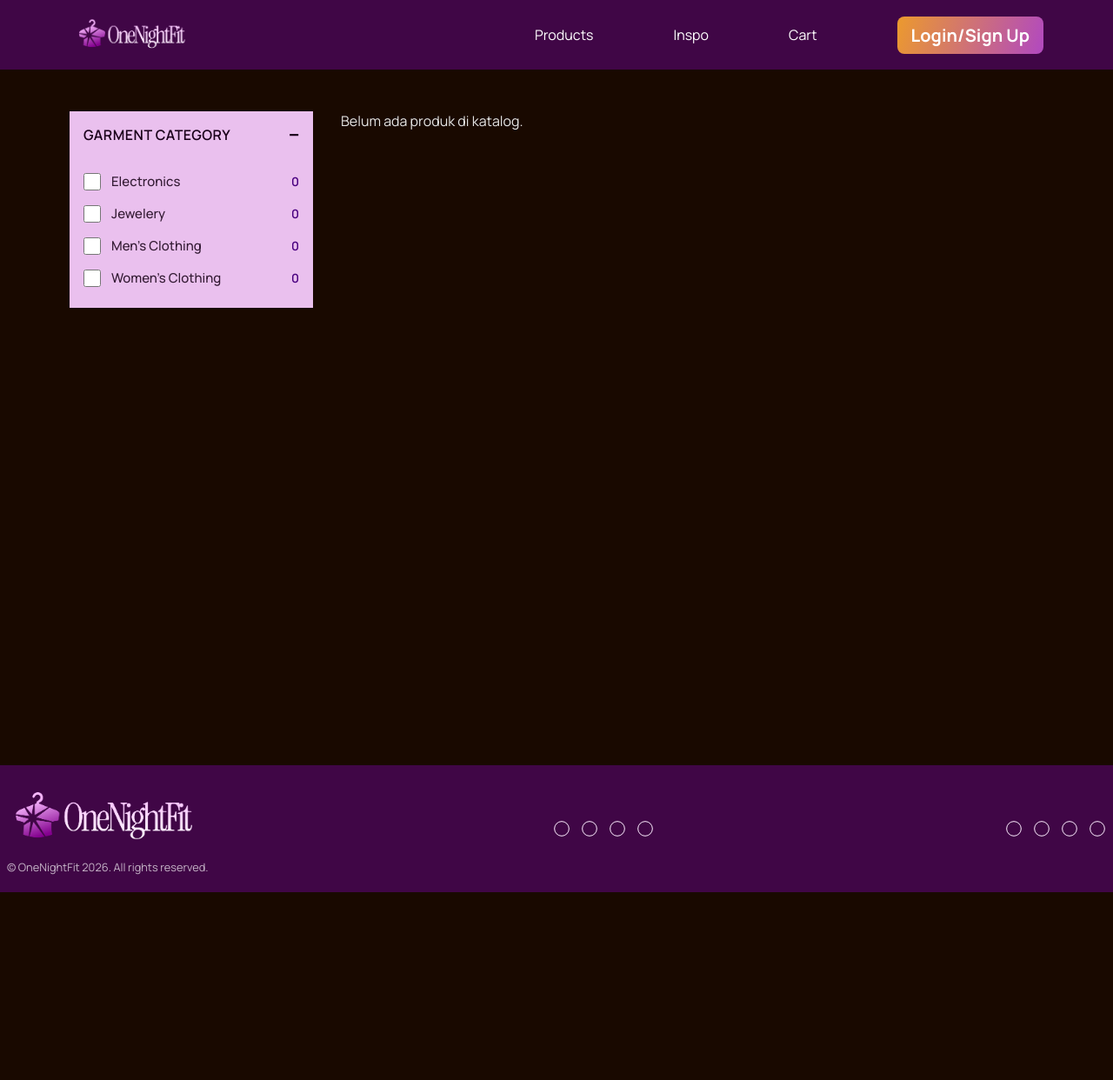
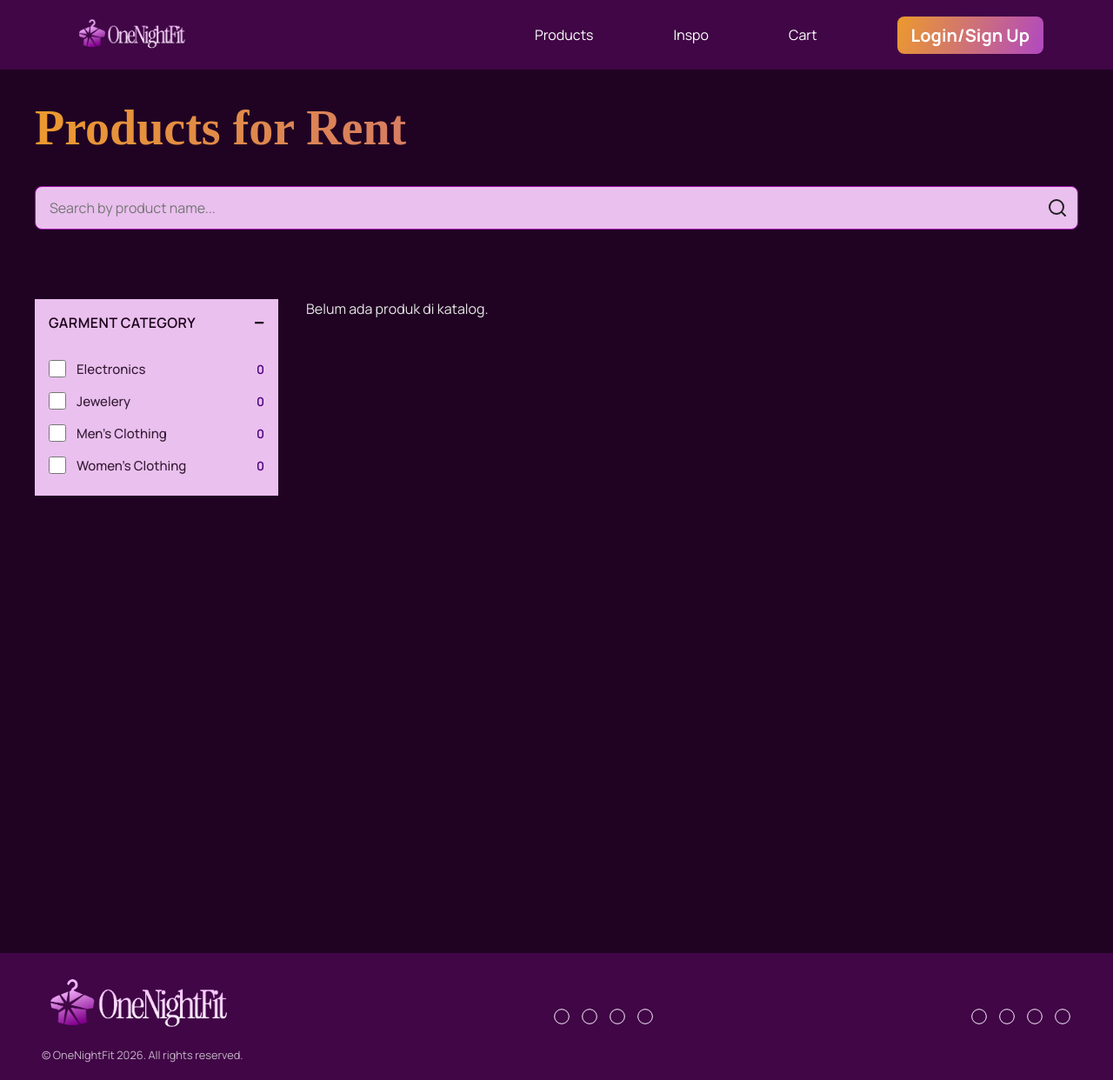
Before and after one commit to OneNightFit/OneNightFit, a Django app: page /catalog/ in a window 1280 px wide. Shown: the whole page at 87% size. Before the commit the page ends 1026 px from the top, so only its background shows below. Run offline with Django 5.2, Linux system fonts and the light colour scheme; data that the repository does not hold is empty; some web fonts are replaced.

Commit message:
feat(catalog): add search product feature

```diff
--- a/catalog/views.py
+++ b/catalog/views.py
@@ -60,6 +60,7 @@ def catalog_list(request):
         'categories': categories_data,
         'category_choices': Product.PRODUCT_CATEGORY,
         'selected_categories': selected_categories,
+        'search_query': request.GET.get('q', '').strip(),
         'form': ProductForm(),
         'update_form': ProductForm(auto_id='update_%s'),
     }
@@ -69,12 +70,15 @@ def catalog_list(request):
 
 def get_products_json(request):
     selected_categories = request.GET.getlist('category')
+    search_query = request.GET.get('q', '').strip()
     products = Product.objects.select_related('seller').prefetch_related('wishlisted_by', 'ratings')
 
     if is_seller(request.user):
         products = products.filter(seller=request.user)
     if selected_categories:
         products = products.filter(category__in=selected_categories)
+    if search_query:
+        products = products.filter(name__icontains=search_query)
 
     data = []
     for product in products:
--- a/static/css/catalog.css
+++ b/static/css/catalog.css
@@ -1,12 +1,81 @@
+:root {
+    --gradient_primary: linear-gradient(107deg, #FCB005 -27.34%, #B34BBC 96.87%);
+}
+.container {
+    max-width: 1200px;
+    margin: 0 auto;
+}
+
 /* ==========================================================================
    CATALOG PAGE LAYOUT
    ========================================================================== */
+
+.header {
+    padding: 2rem 0;
+    text-align: left;
+    display: flex;
+    flex-direction: column;
+    gap: 2rem;
+}
+
+.header h1 {
+    background: var(--gradient_primary);
+    -webkit-background-clip: text;
+    -webkit-text-fill-color: transparent;
+}
+
+.catalog-search {
+    display: block;
+    width: 100%;
+    padding-top: 0 1rem;
+}
+/*
+.catalog-search__label {
+    display: block;
+    margin-bottom: 0.5rem;
+    color: var(--neutral_100);
+    font-weight: 600;
+} */
+
+.catalog-search input {
+    box-sizing: border-box;
+    width: 100%;
+    padding: 0.8rem 1rem;
+    border: 1px solid var(--primary_500);
+    border-radius: 0.5rem;
+    background: var(--primary_100);
+    color: var(--secondary_950);
+    font: inherit;
+}
+
+.catalog-search__field {
+    position: relative;
+}
+
+.catalog-search__field input {
+    padding-right: 3.5rem;
+}
+
+.catalog-search__icon {
+    position: absolute;
+    top: 50%;
+    right: 0.75rem;
+    width: 1.5rem;
+    height: 1.5rem;
+    transform: translateY(-50%);
+    pointer-events: none;
+}
+
+.catalog-search input:focus-visible {
+    outline: 2px solid var(--primary_300);
+    outline-offset: 2px;
+}
+
 .catalog-container {
     display: grid;
     grid-template-columns: 280px 1fr;
     gap: 2rem;
-    padding: 3rem 5rem;
-    background-color: var(--secondary_950);
+    padding: 3rem 0rem;
     color: var(--neutral_100);
     min-height: 100vh;
 }
--- a/templates/catalog/catalog.html
+++ b/templates/catalog/catalog.html
@@ -10,7 +10,17 @@
 {% block content %}
     <main>
         <div class="header">
-            <!-- #TODO: Search Bar -->
+            <h1>Products for Rent</h1>
+            <div class="catalog-search">
+                <!-- <label class="catalog-search__label" for="catalog-search-input">Search products</label> -->
+                <div class="catalog-search__field">
+                    <input id="catalog-search-input" type="search" name="q" value="{{ search_query }}"
+                        placeholder="Search by product name..." autocomplete="off" aria-controls="grid">
+                    <svg class="catalog-search__icon" xmlns="http://www.w3.org/2000/svg" width="48" height="48" viewBox="0 0 48 48" fill="none" aria-hidden="true" focusable="false">
+                        <path d="M42 42L33.3 33.3M38 22C38 30.8366 30.8366 38 22 38C13.1634 38 6 30.8366 6 22C6 13.1634 13.1634 6 22 6C30.8366 6 38 13.1634 38 22Z" stroke-width="4" stroke-linecap="round" stroke-linejoin="round" stroke="#1E1E1E"/>
+                    </svg>
+                </div>
+            </div>
         </div>
         <div class="catalog-container">
             <div class="product-sidebar">
@@ -22,6 +32,7 @@
                 {% endif %}
                 <div class="filters">
                     <form method="GET" action="{% url 'catalog:catalog_list' %}" id="filter-form">
+                        <input type="hidden" name="q" value="{{ search_query }}" id="filter-search-query">
                         <div class="filter-card">
                             <div class="filter-header" id="filter-header">
                                 <p class="filter-title">GARMENT CATEGORY</p>
@@ -112,6 +123,7 @@
         const CART_URL = "{% url 'catalog:add_to_cart' '00000000-0000-0000-0000-000000000000' %}";
 
         const selectedCategories = JSON.parse(document.getElementById('selected-categories').textContent);
+        const searchInput = document.getElementById('catalog-search-input');
         const productsById = new Map();
         let productsAbortController;
 
@@ -221,6 +233,7 @@
 
                 const params = new URLSearchParams();
                 selectedCategories.forEach(c => params.append('category', c));
+                if (searchInput.value.trim()) params.set('q', searchInput.value.trim());
                 const qs = params.toString();
 
                 const response = await fetch(qs ? `${PRODUCTS_ENDPOINT}?${qs}` : PRODUCTS_ENDPOINT, {
@@ -233,9 +246,11 @@
 
                 productsById.clear();
                 if (products.length === 0) {
-                    emptyState.innerHTML = IS_SELLER
-                        ? '<p>Anda belum menambahkan produk. Klik "Add New Product" untuk memulai.</p>'
-                        : '<p>Belum ada produk di katalog.</p>';
+                    emptyState.innerHTML = searchInput.value.trim()
+                        ? '<p>Produk tidak ditemukan. Coba kata kunci lain.</p>'
+                        : IS_SELLER
+                            ? '<p>Anda belum menambahkan produk. Klik "Add New Product" untuk memulai.</p>'
+                            : '<p>Belum ada produk di katalog.</p>';
                     displayPageSection({ showEmpty: true });
                     return;
                 }
@@ -252,6 +267,13 @@
                 displayPageSection({ showError: true });
             }
         }
+
+        let searchDebounceTimer;
+        searchInput.addEventListener('input', () => {
+            document.getElementById('filter-search-query').value = searchInput.value;
+            window.clearTimeout(searchDebounceTimer);
+            searchDebounceTimer = window.setTimeout(fetchProducts, 300);
+        });
 
         function extractErrors(result, status) {
             return result.errors
```
